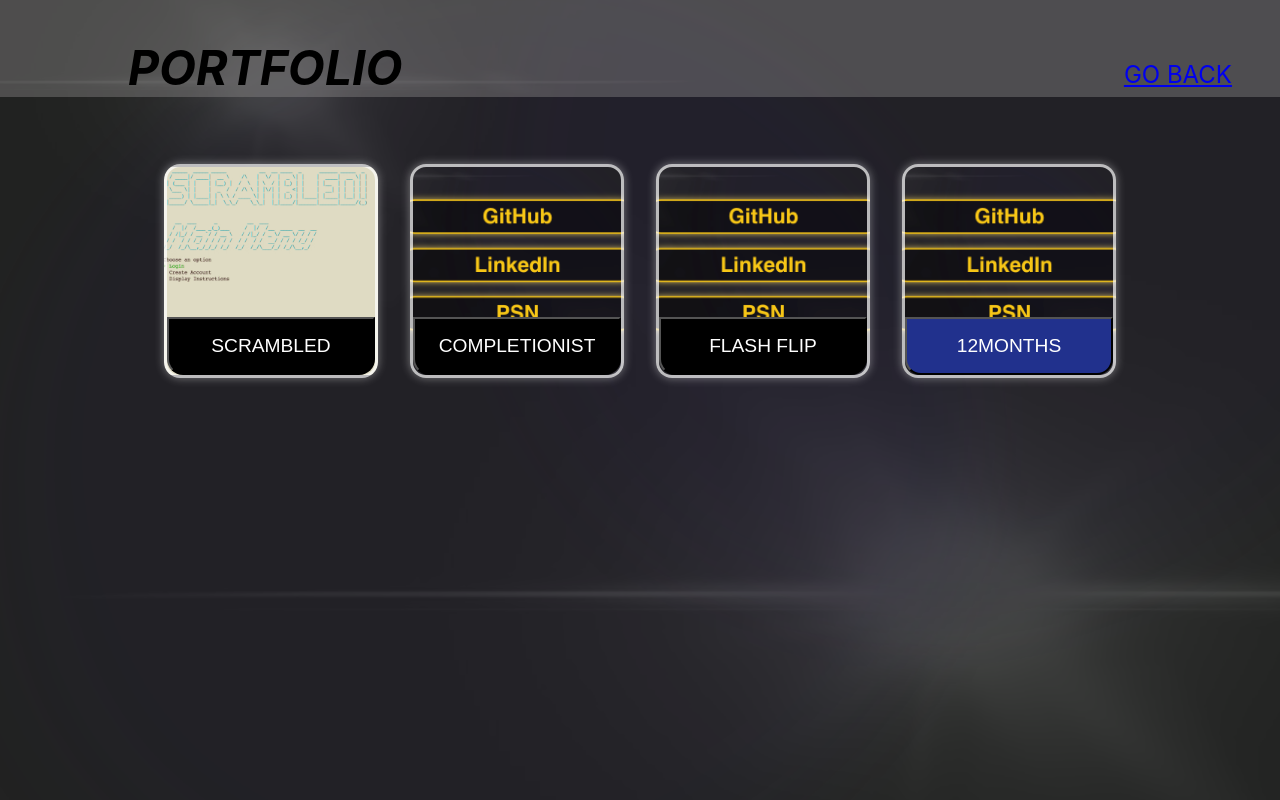
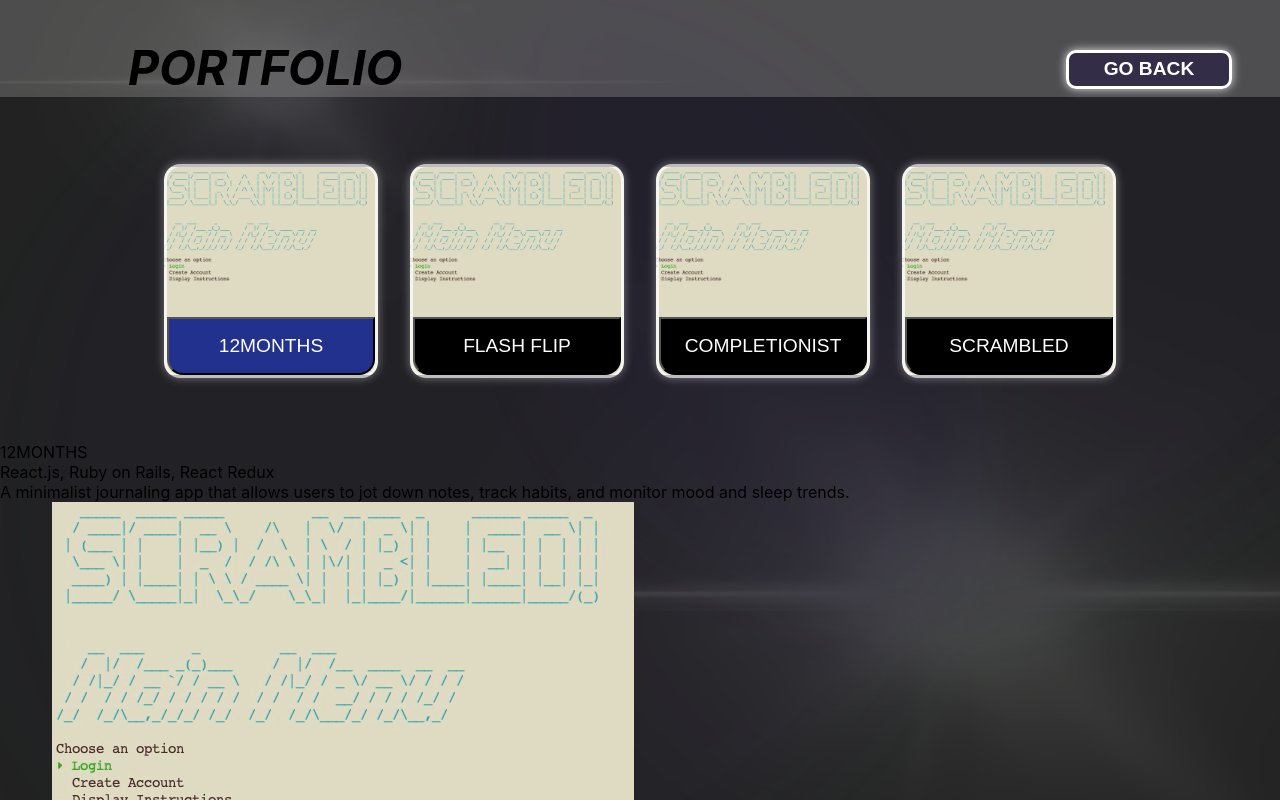
Before and after one commit to billyott/personal-site, a React (Create React App) app: page /portfolio in a window 1280 px wide. Both pictures are taken after a click on the button "12MONTHS". Built offline with nearby package versions, Linux system fonts and the light colour scheme.

Commit message:
build and style portfolio

```diff
--- a/src/components/portfolio.js
+++ b/src/components/portfolio.js
@@ -9,6 +9,61 @@ class Portfolio extends React.Component {
         selected: "none"
     }
 
+    updateSeletedTwelveMonths = () => {
+        this.setState({selected: "12months"})
+    }
+
+    updateSeletedFlashFlip = () => {
+        this.setState({selected: "flash flip"})
+    }
+
+    updateSeletedCompletionist = () => {
+        this.setState({selected: "completionist"})
+    }
+
+    updateSeletedScrambled = () => {
+        this.setState({selected: "scrambled"})
+    }
+
+    generateDataForSelection = () => {
+        if (this.state.selected === "12months") {
+            return({
+                title: "12MONTHS",
+                prevImg: "./assets/scrambled-prev.png",
+                stack: "React.js, Ruby on Rails, React Redux",
+                desc: "A minimalist journaling app that allows users to jot down notes, track habits, and monitor mood and sleep trends.",
+                github: "https://github.com/billyott/twelve-months-client"
+            })
+        } else if (this.state.selected === "flash flip") {
+            return({
+                title: "Flash Flip",
+                prevImg: "./assets/scrambled-prev.png",
+                stack: "React.js, Ruby on Rails",
+                desc: "A flash card application to help with studying any topic. Includes a 'game' feature to help with testing.",
+                github: "https://github.com/billyott/flash-flip-client"
+            })
+        } else if (this.state.selected === "completionist") {
+            return({
+                title: "Completionist",
+                prevImg: "./assets/scrambled-prev.png",
+                stack: "JavaScript, Ruby on Rails",
+                desc: "A basic task tracker.",
+                github: "https://github.com/bfeldman/completionist-frontend"
+            })
+        }  else if (this.state.selected === "scrambled") {
+            return({
+                title: "Scrambled",
+                prevImg: "./assets/scrambled-prev.png",
+                stack: "Ruby",
+                desc: "A CLI word scramble game written completely in Ruby.",
+                github: "https://github.com/billyott/scrambled"
+            })
+        } else {
+            return({})
+        }
+    }
+
+
     render() {
         return (
             <div className="portfolio" style={{backgroundImage: `url('./assets/about-background.png')`}}>
@@ -18,31 +73,33 @@ class Portfolio extends React.Component {
                 </div>
                 <div className="portfolio__projects-container">
                     <div className="portfolio__project" style={{backgroundImage: `url('./assets/scrambled-prev.png')`}}>
-                        <button className="portfolio__project-title">SCRAMBLED</button>
+                        <button className="portfolio__project-title" onFocus={this.updateSeletedTwelveMonths}>12MONTHS</button>
                     </div>
-                    <div className="portfolio__project" style={{backgroundImage: `url('./assets/contact-preview.png')`}}>
-                        <button className="portfolio__project-title">COMPLETIONIST</button>
+                    <div className="portfolio__project" style={{backgroundImage: `url('./assets/scrambled-prev.png')`}}>
+                        <button className="portfolio__project-title" onFocus={this.updateSeletedFlashFlip}>FLASH FLIP</button>
                     </div>
-                    <div className="portfolio__project" style={{backgroundImage: `url('./assets/contact-preview.png')`}}>
-                        <button className="portfolio__project-title">FLASH FLIP</button>
+                    <div className="portfolio__project" style={{backgroundImage: `url('./assets/scrambled-prev.png')`}}>
+                        <button className="portfolio__project-title" onFocus={this.updateSeletedCompletionist}>COMPLETIONIST</button>
                     </div>
-                    <div className="portfolio__project" style={{backgroundImage: `url('./assets/contact-preview.png')`}}>
-                        <button className="portfolio__project-title">12MONTHS</button>
+                    <div className="portfolio__project" style={{backgroundImage: `url('./assets/scrambled-prev.png')`}}>
+                        <button className="portfolio__project-title" onFocus={this.updateSeletedScrambled}>SCRAMBLED</button>
                     </div>
                 </div>
-                <div className="portfolio__prev-container">
-                    <div className="portfolio__prev-details">
-                        <div className="portfolio__prev-prev-img"></div>
-                        <div className="portfolio__prev-title"></div>
-                        <div className="portfolio__prev-stack"></div>
-                        <div className="portfolio__prev-desc"></div>
-                        <div className="portfolio__prev-github"></div>
+                {this.state.selected === "none" ? null :
+                    <div className="portfolio__prev-container">
+                        <div className="portfolio__prev-details">
+                            <div className="portfolio__prev-title">{this.generateDataForSelection()['title']}</div>
+                            <div className="portfolio__prev-stack">{this.generateDataForSelection()['stack']}</div>
+                            <div className="portfolio__prev-desc">{this.generateDataForSelection()['desc']}</div>
+                            <a className="portfolio__prev-github" href={this.generateDataForSelection()['github']} target="_blank" rel="noreferrer">GitHub</a>
+                            <img src={this.generateDataForSelection()['prevImg']} className="portfolio__prev-prev-img"></img>
+                        </div>
+                        {/* <div className="portfolio__prev-demo">
+                            <div className="portfolio__prev-demo-title"></div>
+                            <div className="portfolio__prev-demo-vid"></div>
+                        </div> */}
                     </div>
-                    <div className="portfolio__prev-demo">
-                        <div className="portfolio__prev-demo-title"></div>
-                        <div className="portfolio__prev-demo-vid"></div>
-                    </div>
-                </div>
+                }
             </div>
         );
     }
--- a/src/components/portfolio.scss
+++ b/src/components/portfolio.scss
@@ -36,6 +36,32 @@
         right: 3rem;
         bottom: .5rem;
         font-size: 1.5rem;
+        text-align: center;
+        display: block;
+        width: 10rem;
+        height: 1.5rem;
+        font-weight: bold;
+        text-decoration: none;
+        padding: .3rem 0;
+        font-size: 1.2rem;
+        font-family: sans-serif;
+        color: $scheme-white;
+        background-color: $scheme-purple-dark-a7;
+        border-style: solid;
+        border-color: $scheme-white;
+        box-shadow: 0 0 10px $scheme-grey-light;
+        border-radius: .625rem;
+
+        &:hover {
+            color: $scheme-purple-dark;
+            background-color: $scheme-grey-light-a7;
+        }
+
+        &:focus {
+            color: $scheme-purple-dark;
+            background-color: $scheme-grey-light-a7;
+            outline: none;
+        }
     }
 
     &__projects-container {
@@ -86,4 +112,6 @@
     }
 
 
+
+
 }
```
Also changed, not shown: 1 other file (tests, documents, lock files or other folders).
